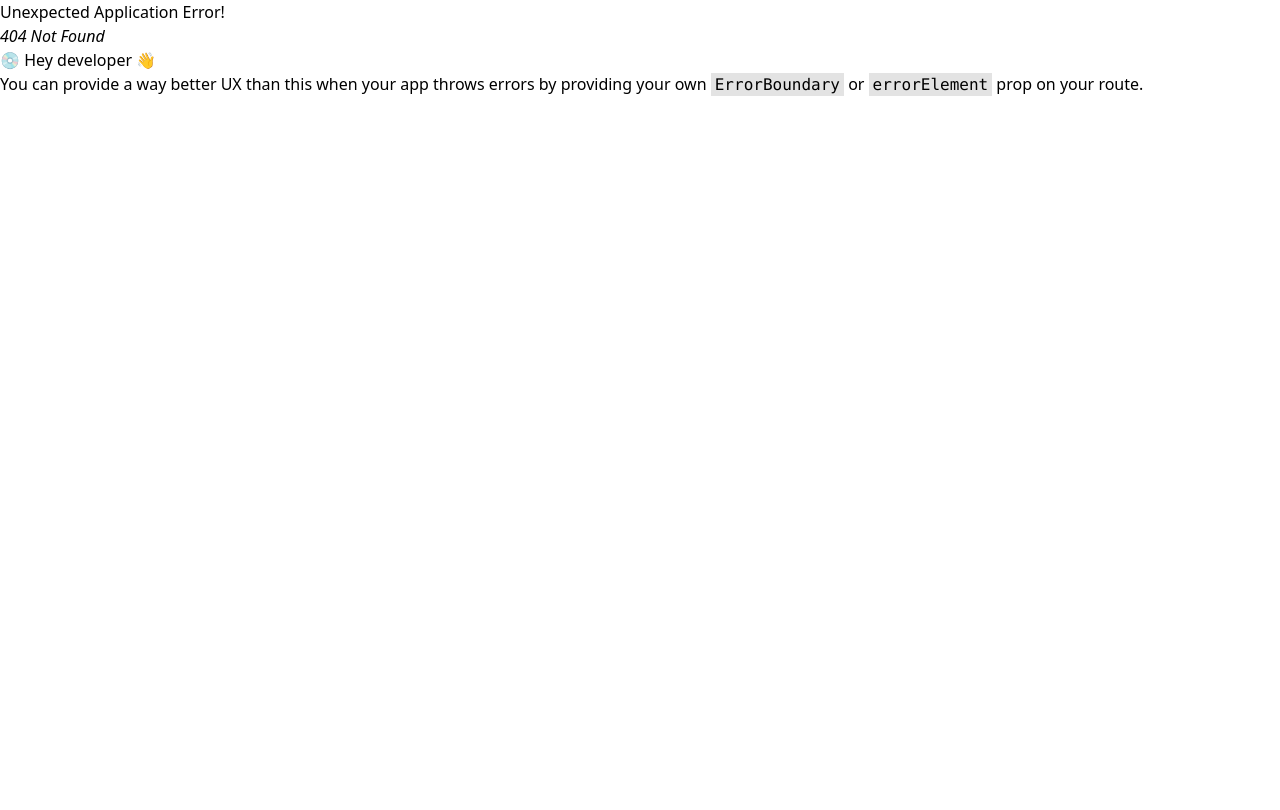
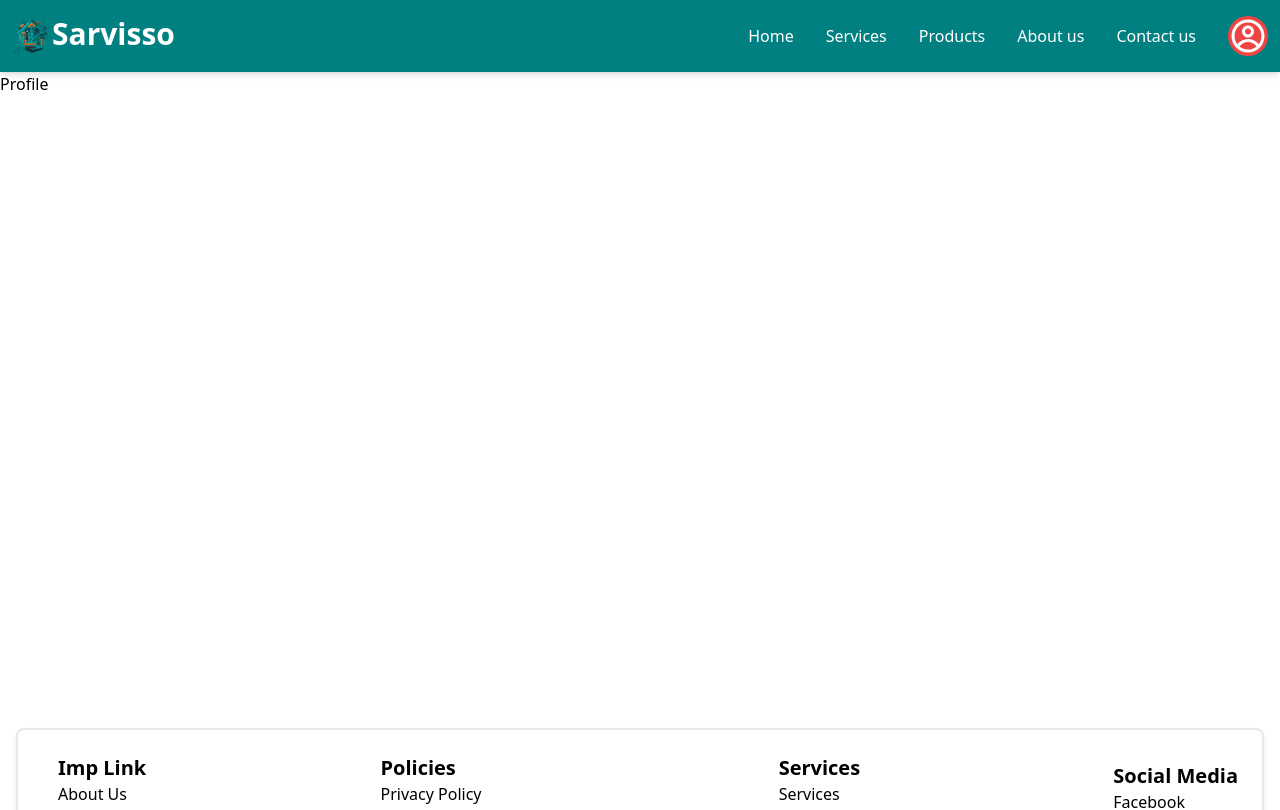
Before and after one commit to shivanand91/Sarvisso, a React (Vite) app in the folder Frontend/: page /profile in a window 1280 px wide. Before the commit this address had no page. Shown: the top 810 px of the page. Built offline with nearby package versions, Linux system fonts and the light colour scheme.

Commit message:
routing complete

```diff
--- a/Frontend/src/components/Header.jsx
+++ b/Frontend/src/components/Header.jsx
@@ -3,20 +3,14 @@ import logo from '../assets/images/logo1.png';
 import PrimaryBtn from './PrimaryBtn';
 import RegisterPopUp from './RegisterPopUp';
 import { IoMenu, IoClose } from 'react-icons/io5';
+import { Link } from 'react-router-dom';
+import { CgProfile } from "react-icons/cg";
+
 
 const Header = () => {
+  const [loggedIn, setLoggedIn] = useState(true);
   const [showNav, setShowNav] = useState(false);
   const [showRegister, setShowRegister] = useState(false); // State for Register Popup
-
-  const Links = [
-    { name: 'Home', link: '/' },
-    { name: 'Services', link: '/' },
-    { name: 'Products', link: '/' },
-    { name: 'How it Works?', link: '/' },
-    { name: 'Shorts', link: '/' },
-    { name: 'About us', link: '/' },
-  ];
-
   return (
     <div className="w-full shadow-md md:justify-between bg-primary-color md:top-0 md:left-0 py-4 px-3 md:flex md:items-center">
       <div
@@ -30,27 +24,38 @@ const Header = () => {
         <h1 className="text-white text-3xl font-bold ">Sarvisso</h1>
       </div>
       <ul
-        className={`md:flex md:gap-8 md:pl-0 pl-4 left-0 absolute md:static bg-primary-color w-full pb-6 items-center md:pb-0 md:w-auto transition-all duration-500 ease-in ${
+        className={`md:flex md:gap-8 md:pl-0 pl-4 text-white left-0 absolute md:static bg-primary-color w-full pb-6 items-center md:pb-0 md:w-auto transition-all duration-500 ease-in ${
           showNav ? 'top-16 z-50' : 'top-[-290px] z-10'
         }`}
       >
-        {Links.map((Link, index) => (
-          <li key={index} className="md:pt-0 pt-4 cursor-pointer">
-            <a href={Link.link} className="text-md text-white">
-              {Link.name}
-            </a>
-          </li>
-        ))}
-        <div className="flex gap-1 pt-2">
+         <Link to={"/"}>Home</Link>
+         <Link>Services</Link>
+         <Link>Products</Link>
+        <Link to={"/about"}>About us</Link>
+        <Link>Contact us</Link>
+        {
+          loggedIn ? <Link  to={"/profile"}>
+            <div className='h-[40px] w-[40px] bg-red-500 rounded-full flex justify-center items-center text-4xl'>
+              <CgProfile />
+          </div>
+          </Link>
+            : ""
+        }
+
+        {
+          loggedIn ? "" : <div className="flex gap-1 pt-2">
           <PrimaryBtn text="Register" onClick={() => setShowRegister(true)} /> {/* Show Popup */}
           <p className="text-2xl text-white">-</p>
           <PrimaryBtn text="Login" onClick={() => setShowRegister(true)} />
         </div>
-      </ul>
+        }
 
-      {/* Render RegisterPopUp */}
-      {showRegister && <RegisterPopUp onClose={() => setShowRegister(false)} />}
-    </div>
+
+      </ul >
+
+  {/* Render RegisterPopUp */ }
+{ showRegister && <RegisterPopUp onClose={() => setShowRegister(false)} /> }
+    </div >
   );
 };
 
--- /dev/null
+++ b/Frontend/src/pages/Profile.jsx
@@ -0,0 +1,9 @@
+import React from 'react'
+
+const Profile = () => {
+  return (
+    <div>Profile</div>
+  )
+}
+
+export default Profile
```
Also changed, not shown: Frontend/src/routes/index.jsx (+10 -0 lines).
